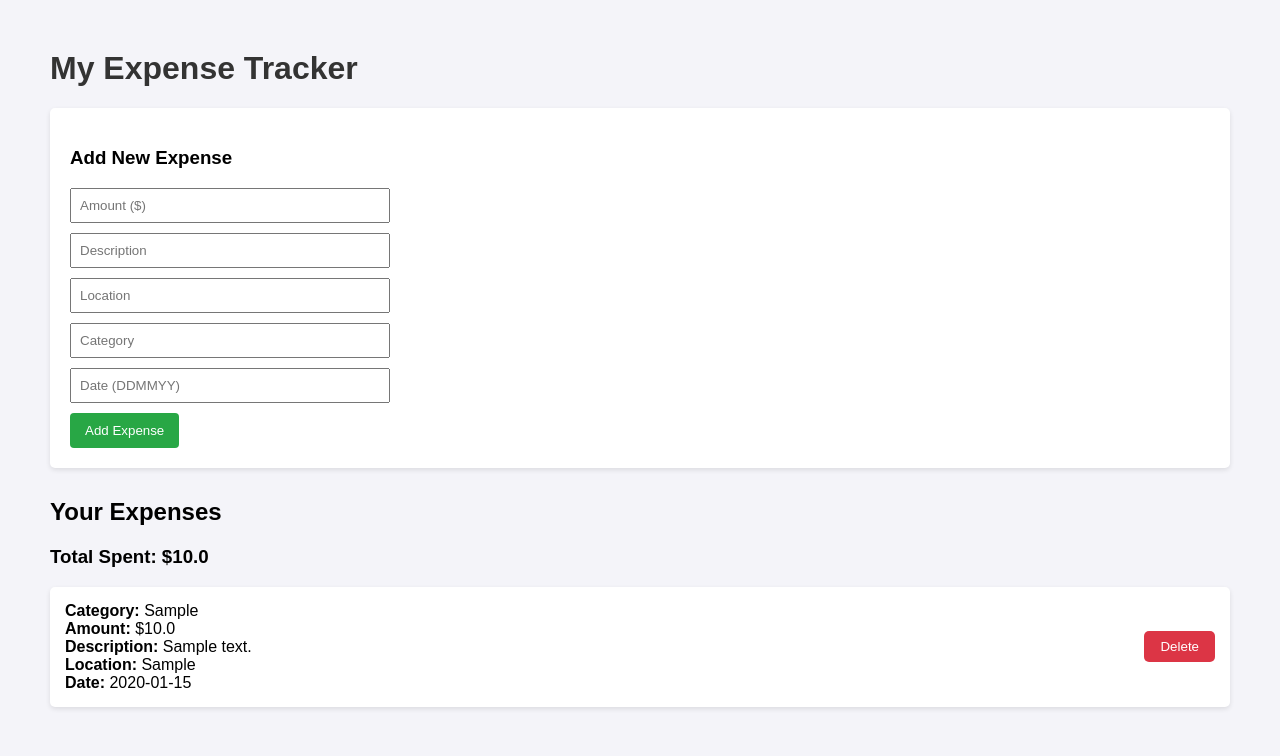
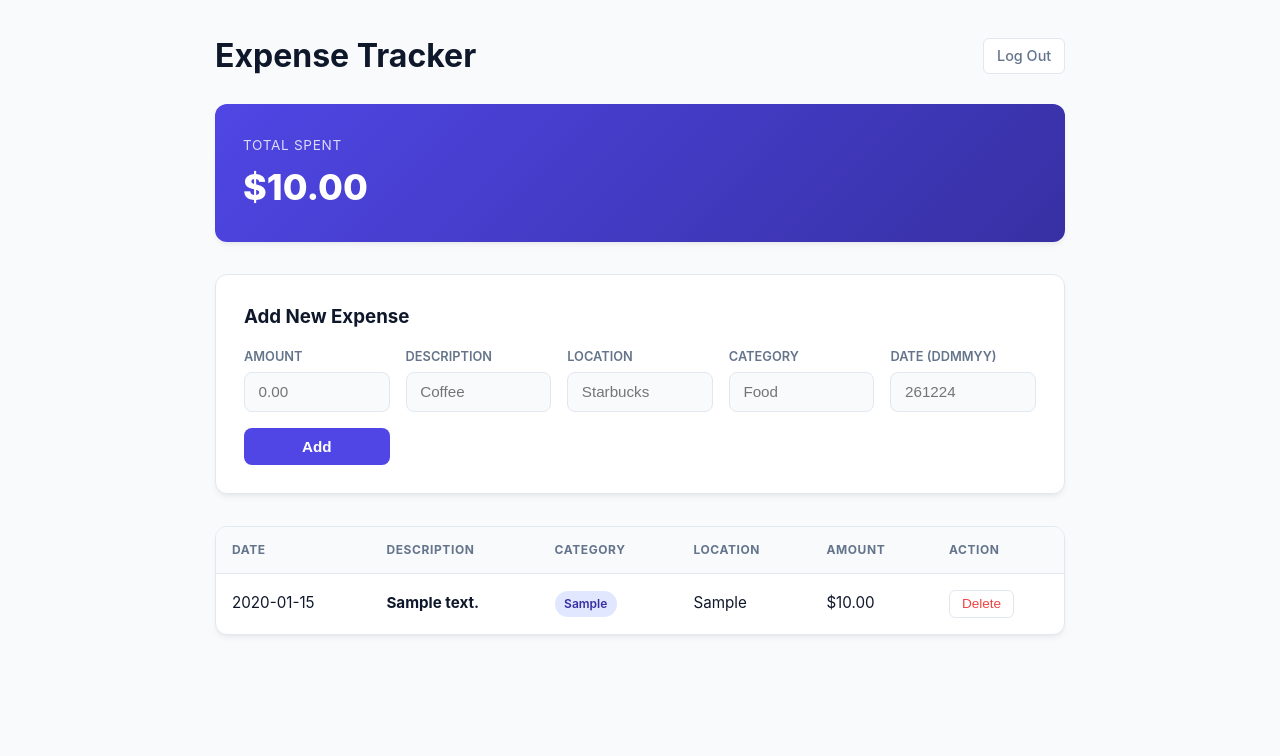
Before and after one commit to saifuddin9124/expense_tracker, a Flask app: page / in a window 1280 px wide. Shown: the top 756 px of the page. Run offline with Flask 3, Linux system fonts and the light colour scheme; the visitor is signed in with stand-in values (Sample User, id 1); tables that the repository leaves empty hold one stand-in row (values such as "Sample post").

Commit message:
Updated css and html template layouts

```diff
--- a/requirements.txt
+++ b/requirements.txt
@@ -0,0 +1,2 @@
+Flask
+Werkzeug
--- a/static/style.css
+++ b/static/style.css
@@ -1,62 +1,248 @@
-/* static/style.css */
-body {
-    font-family: Arial, sans-serif;
-    margin: 50px;
-    background-color: #f4f4f9;
+/* --- Modern Design Tokens & Reset --- */
+:root {
+  --primary: #4f46e5;
+  --primary-hover: #4338ca;
+  --bg-color: #f8fafc;
+  --card-bg: #ffffff;
+  --text-main: #0f172a;
+  --text-muted: #64748b;
+  --border-color: #e2e8f0;
+  --danger: #ef4444;
+  --danger-hover: #dc2626;
+  --radius: 12px;
+  --shadow: 0 4px 6px -1px rgba(0, 0, 0, 0.05), 0 2px 4px -2px rgba(0, 0, 0, 0.05);
 }
 
-h1 {
-    color: #333;
+* {
+  box-sizing: border-box;
+  margin: 0;
+  padding: 0;
 }
 
-.expense-card {
-    background: white;
-    padding: 15px;
-    margin-bottom: 10px;
-    border-radius: 5px;
-    box-shadow: 0 2px 5px rgba(0,0,0,0.1);
+body {
+  font-family: -apple-system, BlinkMacSystemFont, "Segoe UI", Roboto, Inter, sans-serif;
+  background-color: var(--bg-color);
+  color: var(--text-main);
+  line-height: 1.5;
+  padding: 2rem 1rem;
+}
 
-    /* NEW FLEXBOX LINES TO ALIGN THE BUTTON */
+.container {
+  max-width: 850px;
+  margin: 0 auto;
+}
+
+/* --- Navigation & Header --- */
+.header {
   display: flex;
   justify-content: space-between;
   align-items: center;
+  margin-bottom: 1.5rem;
 }
 
-form {
+.logout-btn {
+  color: var(--text-muted);
+  text-decoration: none;
+  font-size: 0.9rem;
+  font-weight: 500;
+  padding: 0.4rem 0.8rem;
+  border-radius: 6px;
+  border: 1px solid var(--border-color);
   background: white;
-    padding: 20px;
-    margin-bottom: 30px;
-    border-radius: 5px;
-    box-shadow: 0 2px 5px rgba(0,0,0,0.1);
+  transition: all 0.15s ease;
+}
+
+.logout-btn:hover {
+  color: var(--danger);
+  border-color: #fca5a5;
+  background: #fef2f2;
+}
+
+/* --- Summary Banner --- */
+.summary-card {
+  background: linear-gradient(135deg, #4f46e5 0%, #3730a3 100%);
+  color: white;
+  padding: 1.75rem;
+  border-radius: var(--radius);
+  margin-bottom: 2rem;
+  box-shadow: var(--shadow);
+}
+
+.summary-card span {
+  font-size: 0.85rem;
+  text-transform: uppercase;
+  letter-spacing: 0.05em;
+  opacity: 0.8;
+}
+
+.summary-card h2 {
+  font-size: 2.25rem;
+  font-weight: 800;
+  margin-top: 0.25rem;
+}
+
+/* --- Cards & Forms --- */
+.card {
+  background: var(--card-bg);
+  padding: 1.75rem;
+  border-radius: var(--radius);
+  box-shadow: var(--shadow);
+  border: 1px solid var(--border-color);
+  margin-bottom: 2rem;
+}
+
+.form-grid {
+  display: grid;
+  grid-template-columns: repeat(auto-fit, minmax(130px, 1fr));
+  gap: 1rem;
+  margin-top: 1rem;
+}
+
+.form-group {
+  display: flex;
+  flex-direction: column;
+}
+
+label {
+  font-size: 0.8rem;
+  font-weight: 600;
+  color: var(--text-muted);
+  margin-bottom: 0.35rem;
+  text-transform: uppercase;
 }
 
 input {
-    display: block;
-    margin-bottom: 10px;
-    padding: 8px;
   width: 100%;
-    max-width: 300px;
+  padding: 0.65rem 0.85rem;
+  border: 1px solid var(--border-color);
+  border-radius: 8px;
+  font-size: 0.95rem;
+  background: var(--bg-color);
+  transition: border-color 0.15s ease, box-shadow 0.15s ease;
 }
 
-button {
-    padding: 10px 15px;
-    background: #28a745;
-    color: white;
-    border: none;
-    border-radius: 4px;
-    cursor: pointer;
+input:focus {
+  outline: none;
+  border-color: var(--primary);
+  box-shadow: 0 0 0 3px rgba(79, 70, 229, 0.15);
+  background: #fff;
 }
 
-button:hover {
-    background: #218838;
+.btn {
+  padding: 0.65rem 1.25rem;
+  background-color: var(--primary);
+  color: white;
+  font-weight: 600;
+  border: none;
+  border-radius: 8px;
+  cursor: pointer;
+  transition: background-color 0.15s ease;
+  text-align: center;
+  text-decoration: none;
+  font-size: 0.95rem;
 }
 
-.delete-btn {
+.btn:hover {
+  background-color: var(--primary-hover);
+}
+
+/* --- Expense Table --- */
+.table-wrapper {
+  background: var(--card-bg);
+  border-radius: var(--radius);
+  border: 1px solid var(--border-color);
+  overflow: hidden;
+  box-shadow: var(--shadow);
+}
+
+table {
+  width: 100%;
+  border-collapse: collapse;
+  text-align: left;
+}
+
+th {
+  background: #f8fafc;
+  padding: 0.85rem 1rem;
+  font-size: 0.75rem;
+  text-transform: uppercase;
+  letter-spacing: 0.05em;
+  color: var(--text-muted);
+  border-bottom: 1px solid var(--border-color);
+}
+
+td {
+  padding: 1rem;
+  border-bottom: 1px solid var(--border-color);
+  font-size: 0.95rem;
+}
+
+tr:last-child td {
+  border-bottom: none;
+}
+
+.badge {
   display: inline-block;
-    /* float: right; has been removed! */
+  padding: 0.25rem 0.6rem;
+  border-radius: 9999px;
+  font-size: 0.75rem;
+  font-weight: 600;
+  background: #e0e7ff;
+  color: #3730a3;
+}
+
+.btn-delete {
+  background: none;
+  border: 1px solid var(--border-color);
+  color: var(--danger);
+  padding: 0.35rem 0.75rem;
+  border-radius: 6px;
+  cursor: pointer;
+  font-size: 0.85rem;
+  font-weight: 500;
+  transition: all 0.15s ease;
+}
+
+.btn-delete:hover {
+  background: #fef2f2;
+  border-color: #fca5a5;
+}
+
+/* --- Auth Centered Page (Login & Register) --- */
+.auth-container {
+  min-height: 80vh;
+  display: flex;
+  align-items: center;
+  justify-content: center;
+}
+
+.auth-card {
+  width: 100%;
+  max-width: 400px;
+}
+
+.auth-card h1 {
+  margin-bottom: 1.5rem;
+}
+
+.auth-card .form-group {
+  margin-bottom: 1rem;
+}
+
+.auth-card .btn {
+  width: 100%;
+  margin-top: 0.5rem;
+}
+
+.auth-card p {
+  margin-top: 1.25rem;
+  font-size: 0.9rem;
+  color: var(--text-muted);
+  text-align: center;
+}
+
+.auth-card a {
+  color: var(--primary);
   text-decoration: none;
-    background-color: #dc3545;
-    color: white;
-    padding: 0.5rem 1rem;
-    border-radius: 5px;
+  font-weight: 600;
 }
--- a/templates/index.html
+++ b/templates/index.html
@@ -1,59 +1,78 @@
 <!DOCTYPE html>
-<html lang="en">
+<html>
 <head>
-    <meta charset="UTF-8">
-    <title>Expense Tracker Web</title>
-    <!-- Link the external CSS file using Flask's url_for -->
+    <title>Expense Tracker</title>
     <link rel="stylesheet" href="{{ url_for('static', filename='style.css') }}">
 </head>
 <body>
-    <h1>My Expense Tracker</h1>
+    <div class="container">
+        <div class="header">
+            <h1>Expense Tracker</h1>
+            <a href="/logout" class="logout-btn">Log Out</a>
+        </div>
 
-    <form action="/add" method="POST">
-        <h3>Add New Expense</h3>
-        <input type="number" step="0.01" name="amount" placeholder="Amount ($)" required>
-        <input type="text" name="description" placeholder="Description" required>
-        <input type="text" name="location" placeholder="Location" required>
-        <input type="text" name="category" placeholder="Category" required>
-        <input type="text" name="date" placeholder="Date (DDMMYY)" required>
-        <button type="submit">Add Expense</button>
-    </form>
+        <div class="summary-card">
+            <span>Total Spent</span>
+            <h2>${{ "%.2f"|format(total) }}</h2>
+        </div>
 
-    <h2>Your Expenses</h2>
-    <h3>Total Spent: ${{ total }}</h3>
-    {% if expenses %}
-        {% for expense in expenses %}
-            <div class="expense-card">
-                <div>
-                    <strong>Category:</strong> {{ expense.category }} <br>
-                    <strong>Amount:</strong> ${{ expense.amount }} <br>
-                    <strong>Description:</strong> {{ expense.description }} <br>
-                    <strong>Location:</strong> {{ expense.location }} <br>
-                    <strong>Date:</strong> {{ expense.date }}
+        <div class="card">
+            <h3>Add New Expense</h3>
+            <form action="/add" method="POST" class="form-grid">
+                <div class="form-group">
+                    <label>Amount</label>
+                    <input type="number" step="0.01" name="amount" placeholder="0.00" required>
                 </div>
+                <div class="form-group">
+                    <label>Description</label>
+                    <input type="text" name="description" placeholder="Coffee" required>
+                </div>
+                <div class="form-group">
+                    <label>Location</label>
+                    <input type="text" name="location" placeholder="Starbucks" required>
+                </div>
+                <div class="form-group">
+                    <label>Category</label>
+                    <input type="text" name="category" placeholder="Food" required>
+                </div>
+                <div class="form-group">
+                    <label>Date (DDMMYY)</label>
+                    <input type="text" name="date" placeholder="261224" required>
+                </div>
+                <div class="form-group" style="justify-content: flex-end;">
+                    <button type="submit" class="btn">Add</button>
+                </div>
+            </form>
+        </div>
 
-                <button onclick="deleteExpense({{expense['id'] }}, this)" class="delete-btn">Delete</button>
-
-
-
-            </div>
-        {% endfor %}
-    {% else %}
-        <p>No recorded expenses found.</p>
-    {% endif %}
-    <script>
-    function deleteExpense(expenseId, buttonElement) {
-        // 1. Send a background message to Flask using the "DELETE" method
-        fetch(`/delete/${expenseId}`, {
-            method: 'DELETE'
-        }).then(response => {
-            // 2. If Flask says "success", erase the card from the screen instantly
-            if (response.ok) {
-                buttonElement.closest('.expense-card').remove();
-            }
-        });
-    }
-    </script>
-
+        <div class="table-wrapper">
+            <table>
+                <thead>
+                    <tr>
+                        <th>Date</th>
+                        <th>Description</th>
+                        <th>Category</th>
+                        <th>Location</th>
+                        <th>Amount</th>
+                        <th>Action</th>
+                    </tr>
+                </thead>
+                <tbody>
+                    {% for expense in expenses %}
+                    <tr id="expense-{{ expense.id }}">
+                        <td>{{ expense.date }}</td>
+                        <td><strong>{{ expense.description }}</strong></td>
+                        <td><span class="badge">{{ expense.category }}</span></td>
+                        <td>{{ expense.location }}</td>
+                        <td>${{ "%.2f"|format(expense.amount) }}</td>
+                        <td>
+                            <button onclick="deleteExpense({{ expense.id }})" class="btn-delete">Delete</button>
+                        </td>
+                    </tr>
+                    {% endfor %}
+                </tbody>
+            </table>
+        </div>
+    </div>
 </body>
 </html>
```
Also changed, not shown: templates/login.html (+17 -7 lines). Lines whose indentation alone changed are shown as unchanged.
